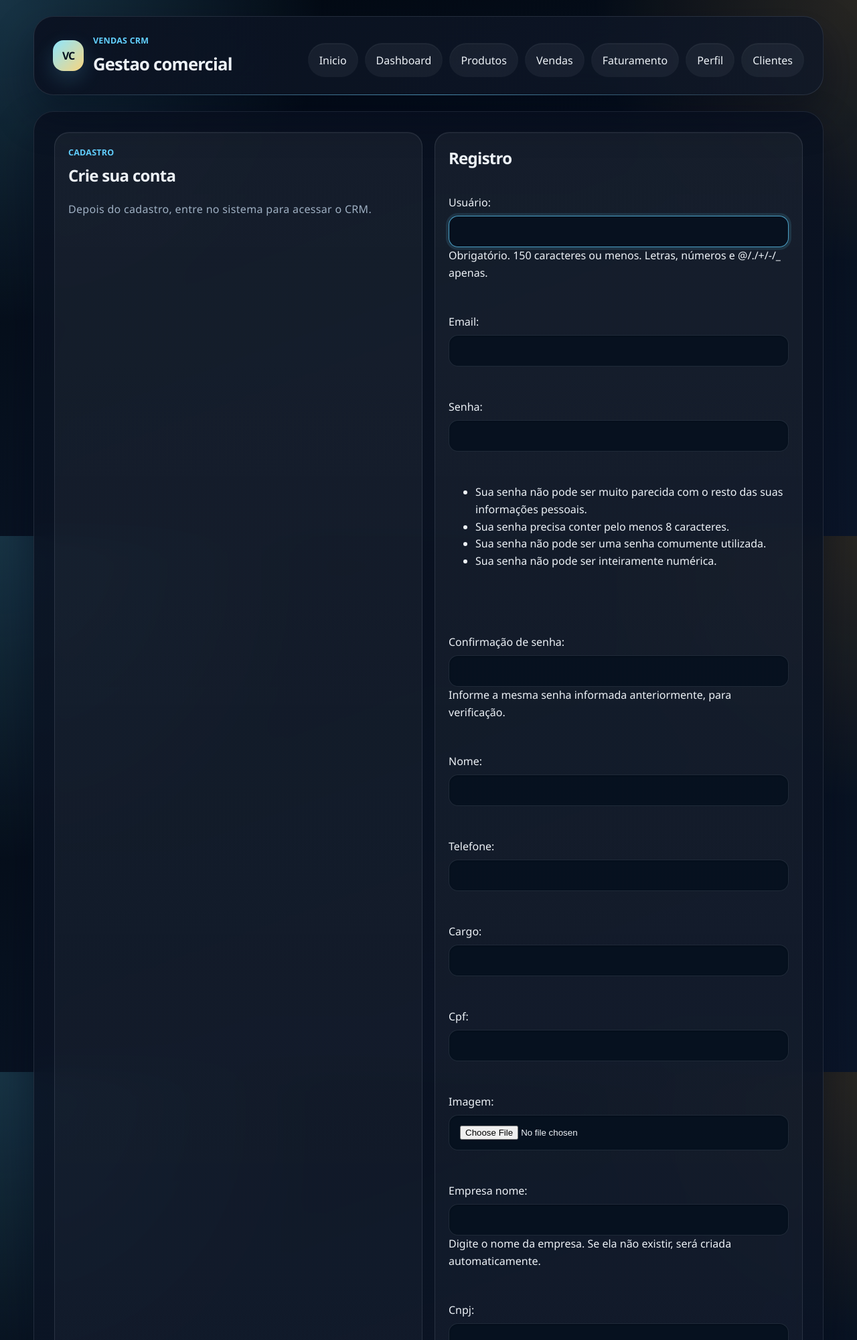
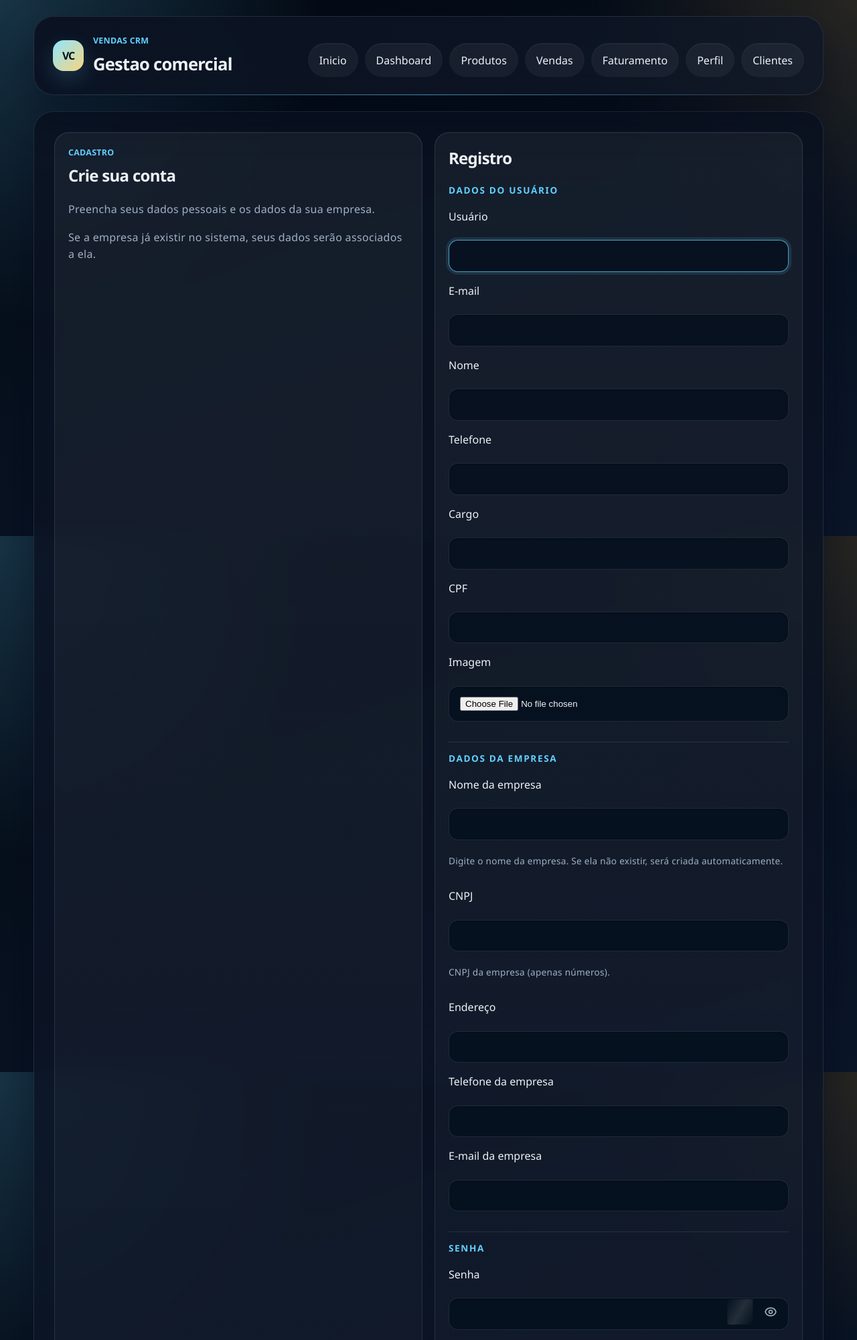
Before and after one commit to JoaoOtavio13/CRM, a Django app: page /accounts/register/ in a window 1280 px wide. Shown: the top 2000 px of the page at 67% size. Run offline with Django 5.2, Linux system fonts and the light colour scheme.

Commit message:
feat: combine user, profile and company registration in a single form

```diff
--- a/accounts/templates/accounts/register.html
+++ b/accounts/templates/accounts/register.html
@@ -7,17 +7,94 @@
     <div class="card">
         <p class="eyebrow">Cadastro</p>
         <h2>Crie sua conta</h2>
-        <p class="muted">Depois do cadastro, entre no sistema para acessar o CRM.</p>
+        <p class="muted">Preencha seus dados pessoais e os dados da sua empresa.</p>
+        <p class="muted">Se a empresa já existir no sistema, seus dados serão associados a ela.</p>
     </div>
     <div class="card">
         <h2>Registro</h2>
         <form method="post" enctype="multipart/form-data">
             {% csrf_token %}
-            {{ form.as_p }}
+
+            <h3 class="form-section-title">Dados do usuário</h3>
+            <label for="id_username">Usuário</label>
+            {{ form.username }}
+            {% if form.username.errors %}<div class="error">{{ form.username.errors }}</div>{% endif %}
+
+            <label for="id_email">E-mail</label>
+            {{ form.email }}
+            {% if form.email.errors %}<div class="error">{{ form.email.errors }}</div>{% endif %}
+
+            <label for="id_nome">Nome</label>
+            {{ form.nome }}
+
+            <label for="id_telefone">Telefone</label>
+            {{ form.telefone }}
+
+            <label for="id_cargo">Cargo</label>
+            {{ form.cargo }}
+
+            <label for="id_cpf">CPF</label>
+            {{ form.cpf }}
+
+            <label for="id_imagem">Imagem</label>
+            {{ form.imagem }}
+
+            <h3 class="form-section-title">Dados da empresa</h3>
+            <label for="id_empresa_nome">Nome da empresa</label>
+            {{ form.empresa_nome }}
+            {% if form.empresa_nome.help_text %}
+                <p class="muted" style="font-size: 0.85em; margin-top: 4px;">{{ form.empresa_nome.help_text }}</p>
+            {% endif %}
+
+            <label for="id_cnpj">CNPJ</label>
+            {{ form.cnpj }}
+            {% if form.cnpj.help_text %}
+                <p class="muted" style="font-size: 0.85em; margin-top: 4px;">{{ form.cnpj.help_text }}</p>
+            {% endif %}
+
+            <label for="id_endereco">Endereço</label>
+            {{ form.endereco }}
+
+            <label for="id_telefone_empresa">Telefone da empresa</label>
+            {{ form.telefone_empresa }}
+
+            <label for="id_email_empresa">E-mail da empresa</label>
+            {{ form.email_empresa }}
+
+            <h3 class="form-section-title">Senha</h3>
+            <label for="id_password1">Senha</label>
+            <div class="password-field">
+                {{ form.password1 }}
+                <button type="button" class="password-toggle" aria-label="Mostrar senha">
+                    <svg class="eye-open" xmlns="http://www.w3.org/2000/svg" fill="none" viewBox="0 0 24 24" stroke="currentColor" stroke-width="2">
+                        <path stroke-linecap="round" stroke-linejoin="round" d="M15 12a3 3 0 11-6 0 3 3 0 016 0z"/>
+                        <path stroke-linecap="round" stroke-linejoin="round" d="M2.458 12C3.732 7.943 7.523 5 12 5c4.478 0 8.268 2.943 9.542 7-1.274 4.057-5.064 7-9.542 7-4.477 0-8.268-2.943-9.542-7z"/>
+                    </svg>
+                    <svg class="eye-closed" xmlns="http://www.w3.org/2000/svg" fill="none" viewBox="0 0 24 24" stroke="currentColor" stroke-width="2" style="display: none;">
+                        <path stroke-linecap="round" stroke-linejoin="round" d="M13.875 18.825A10.05 10.05 0 0112 19c-4.478 0-8.268-2.943-9.543-7a9.97 9.97 0 011.563-3.029m5.858.908a3 3 0 114.243 4.243M9.878 9.878l4.242 4.242M9.88 9.88l-3.29-3.29m7.532 7.532l3.29 3.29M3 3l3.59 3.59m0 0A9.953 9.953 0 0112 5c4.478 0 8.268 2.943 9.543 7a10.025 10.025 0 01-4.132 5.411m0 0L21 21"/>
+                    </svg>
+                </button>
+            </div>
+            {% if form.password1.errors %}<div class="error">{{ form.password1.errors }}</div>{% endif %}
+
+            <label for="id_password2">Confirmar senha</label>
+            <div class="password-field">
+                {{ form.password2 }}
+                <button type="button" class="password-toggle" aria-label="Mostrar senha">
+                    <svg class="eye-open" xmlns="http://www.w3.org/2000/svg" fill="none" viewBox="0 0 24 24" stroke="currentColor" stroke-width="2">
+                        <path stroke-linecap="round" stroke-linejoin="round" d="M15 12a3 3 0 11-6 0 3 3 0 016 0z"/>
+                        <path stroke-linecap="round" stroke-linejoin="round" d="M2.458 12C3.732 7.943 7.523 5 12 5c4.478 0 8.268 2.943 9.542 7-1.274 4.057-5.064 7-9.542 7-4.477 0-8.268-2.943-9.542-7z"/>
+                    </svg>
+                    <svg class="eye-closed" xmlns="http://www.w3.org/2000/svg" fill="none" viewBox="0 0 24 24" stroke="currentColor" stroke-width="2" style="display: none;">
+                        <path stroke-linecap="round" stroke-linejoin="round" d="M13.875 18.825A10.05 10.05 0 0112 19c-4.478 0-8.268-2.943-9.543-7a9.97 9.97 0 011.563-3.029m5.858.908a3 3 0 114.243 4.243M9.878 9.878l4.242 4.242M9.88 9.88l-3.29-3.29m7.532 7.532l3.29 3.29M3 3l3.59 3.59m0 0A9.953 9.953 0 0112 5c4.478 0 8.268 2.943 9.543 7a10.025 10.025 0 01-4.132 5.411m0 0L21 21"/>
+                    </svg>
+                </button>
+            </div>
+            {% if form.password2.errors %}<div class="error">{{ form.password2.errors }}</div>{% endif %}
+
             <button type="submit">Registrar</button>
         </form>
         <p class="muted">Ja tem conta? <a href="{% url 'login' %}">Faça login</a></p>
-        <!-- <p>Esqueceu sua senha? <a href="{% url 'password_reset' %}">Redefinir senha</a></p> -->
     </div>
 </div>
 {% endblock %}
--- a/core/static/core/app.css
+++ b/core/static/core/app.css
@@ -375,6 +375,76 @@ input:focus, select:focus, textarea:focus {
     box-shadow: 0 0 0 4px rgba(98, 208, 255, 0.12);
 }
 
+/* Título de seção dentro de formulários */
+.form-section-title {
+    margin: 14px 0 0;
+    padding-top: 14px;
+    border-top: 1px solid var(--border);
+    color: var(--primary);
+    font-size: 0.85rem;
+    font-weight: 700;
+    text-transform: uppercase;
+    letter-spacing: 0.12em;
+}
+
+.form-section-title:first-of-type {
+    margin-top: 0;
+    padding-top: 0;
+    border-top: none;
+}
+
+/* Mensagens de erro de formulário */
+.error {
+    color: var(--danger);
+    font-size: 0.85rem;
+}
+
+.error ul {
+    margin: 4px 0 0;
+    padding-left: 18px;
+}
+
+/* Campo de senha com botão de visualizar */
+.password-field {
+    position: relative;
+}
+
+.password-field input {
+    padding-right: 3.2rem;
+}
+
+.password-toggle {
+    position: absolute;
+    right: 8px;
+    top: 50%;
+    transform: translateY(-50%);
+    width: 38px;
+    height: 38px;
+    display: grid;
+    place-items: center;
+    border: none;
+    border-radius: 10px;
+    background: transparent;
+    color: var(--muted);
+    cursor: pointer;
+    padding: 0;
+    transition: color 0.2s ease, background 0.2s ease;
+}
+
+.password-toggle:hover {
+    color: var(--primary);
+    background: rgba(98, 208, 255, 0.1);
+    transform: translateY(-50%);
+    border: none;
+    box-shadow: none;
+}
+
+.password-toggle svg {
+    width: 20px;
+    height: 20px;
+    pointer-events: none;
+}
+
 fieldset {
     margin: 0;
     padding: 18px;
```
